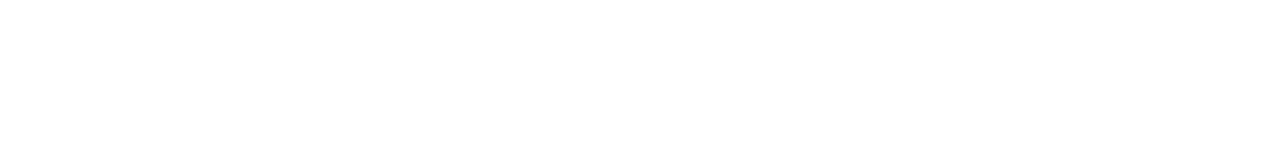
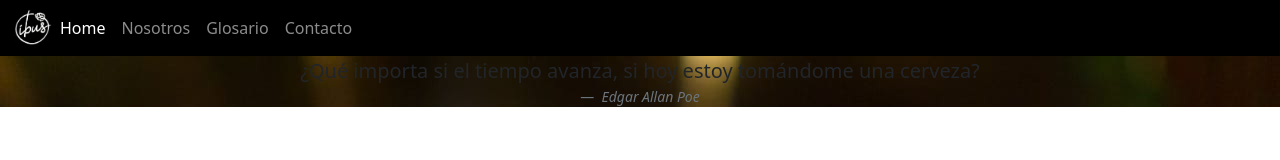
Before and after one commit to josefinalias/PreEntrega2-Alias.github.io, a plain HTML site: page pages/home.html in a window 1280 px wide. Drawn offline with nearby package versions, Linux system fonts and the light colour scheme.

Commit message:
Home con BS

```diff
--- a/css/style.css
+++ b/css/style.css
@@ -6,3 +6,7 @@ div.card-header{
    color: antiquewhite;
 
 } */
+header#bg{
+   background-image: url(../images/fondoHome.jpg)
+
+}
--- a/pages/home.html
+++ b/pages/home.html
@@ -0,0 +1,60 @@
+<!doctype html>
+<html lang="en">
+  <head>
+    <meta charset="utf-8">
+    <meta name="viewport" content="width=device-width, initial-scale=1">
+    <title>Home</title>
+    <link rel="stylesheet" href="../css/style.css">
+    <link href="https://cdn.jsdelivr.net/npm/bootstrap@5.2.2/dist/css/bootstrap.min.css" rel="stylesheet" integrity="sha384-Zenh87qX5JnK2Jl0vWa8Ck2rdkQ2Bzep5IDxbcnCeuOxjzrPF/et3URy9Bv1WTRi" crossorigin="anonymous">
+  </head>
+  <body>
+    <nav class="navbar navbar-expand-lg navbar-dark bg-black">
+      <div class="container-fluid d-flex">
+        <button class="navbar-toggler" type="button" data-bs-toggle="collapse" data-bs-target="#navbarSupportedContent" aria-controls="navbarSupportedContent" aria-expanded="false" aria-label="Toggle navigation">
+            <span class="navbar-toggler-icon"></span>
+        </button>
+        <div>
+          <img src="../images/ibus logo 2.jpg" alt="logo" width="40" height="40">
+        </div>
+        <div class="collapse navbar-collapse" id="navbarSupportedContent">
+          <ul class="navbar-nav me-auto mb-4 mb-lg-0">
+            <li class="nav-item">
+              <a class="nav-link active" href="#">Home</a>
+            </li>
+            <li class="nav-item">
+              <a class="nav-link" href="#">Nosotros</a>
+            </li>
+            <li class="nav-item">
+              <a class="nav-link" href="#">Glosario</a>
+            </li>
+            <li class="nav-item">
+              <a class="nav-link" href="#" >Contacto</a>
+            </li>
+          </ul>
+        </div>
+      </div>
+    </nav>
+    <header id="bg">
+        <figure class="text-center">
+            <blockquote class="blockquote">
+              <p>¿Qué importa si el tiempo avanza, si hoy estoy tomándome una cerveza?</p>
+            </blockquote>
+            <figcaption class="blockquote-footer">
+              <cite title="Source Title">Edgar Allan Poe</cite>
+            </figcaption>
+        </figure>
+    </header>
+
+
+
+
+
+
+
+
+
+
+
+    <script src="https://cdn.jsdelivr.net/npm/bootstrap@5.2.2/dist/js/bootstrap.bundle.min.js" integrity="sha384-OERcA2EqjJCMA+/3y+gxIOqMEjwtxJY7qPCqsdltbNJuaOe923+mo//f6V8Qbsw3" crossorigin="anonymous"></script>
+  </body>
+</html>
```
